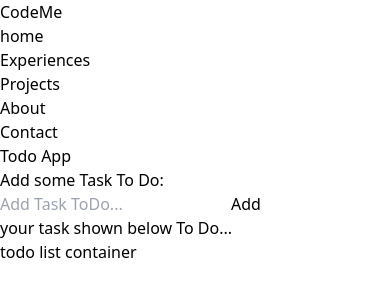
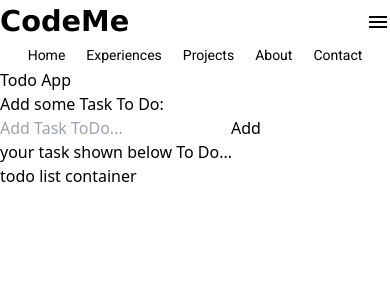
Before and after one commit to Keshav0509/Projects, a React (Vite) app in the folder ReactJs/01-TodoApp/: page / in a window 390 px wide. Shown: the top 300 px of the page. Built offline with nearby package versions, Linux system fonts and the light colour scheme.

Commit message:
remove extra files and write some new code for todo app

```diff
--- a/ReactJs/01-TodoApp/components/Navbar.jsx
+++ b/ReactJs/01-TodoApp/components/Navbar.jsx
@@ -1,5 +1,4 @@
-import style from './navbar.css';
-
+import style from './TodoStyle.module.css';
 
 function NavBar(){
 
@@ -10,19 +9,17 @@ function NavBar(){
           <div className={style.leftSection}>
             <span className={style.logo}>CodeMe</span>
             <div className={style.menuIcon}>
-              <div></div>
-              <div></div>
-              <div></div>
+              <img className={style.menu} src="../public/burgerMenu.svg" alt="" />
             </div>
           </div>
           <div className={style.rightSection}>
             <div>
               <ul className={style.link}>
-                <li><a href="#Home">home</a></li>
-                <li><a href="#Experiences">Experiences</a></li>
-                <li><a href="#Projects">Projects</a></li>
-                <li><a href="#About">About</a></li>
-                <li><a href="#Contact">Contact</a></li>
+                <a href="#Home"><li>Home</li></a>
+                <a href="#Experiences"><li>Experiences</li></a>
+                <a href="#Projects"><li>Projects</li></a>
+                <a href="#About"><li>About</li></a>
+                <a href="#Contact"><li>Contact</li></a>
               </ul>
             </div>
             <div></div>
@@ -32,4 +29,5 @@ function NavBar(){
     </>
   )
 }
+
 export default NavBar;
--- a/ReactJs/01-TodoApp/components/TodoApp.jsx
+++ b/ReactJs/01-TodoApp/components/TodoApp.jsx
@@ -1,3 +1,5 @@
+import style from './TodoStyle.module.css';
+
 function TodoApp(){
   return(
     <section>
--- /dev/null
+++ b/ReactJs/01-TodoApp/components/TodoStyle.module.css
@@ -0,0 +1,102 @@
+@import url('https://fonts.googleapis.com/css2?family=Roboto:ital,wght@0,100..900;1,100..900&display=swap');
+
+:root{
+  --clr-black: hsl(0, 0%, 10%);
+  --clr-red: hsl(0, 100%, 25%);
+}
+.nav{
+  display: flex;
+  align-items: center;
+  justify-content: space-between;
+  font-family: roboto, sans-serif, Arial, Helvetica, sans-serif, 'Times New Roman', Times, serif;
+}
+.leftSection{
+  display: flex;
+  justify-content: space-between;
+  align-items: center;
+}
+.logo{
+  font-size: 2.5rem;
+  font-family: Verdana, Geneva, Tahoma, sans-serif;
+  font-weight: bold;
+}
+.menu{
+  display: none;
+}
+.link{
+  display: flex;
+  align-items: center;
+  justify-content: flex-end;
+  gap: 1rem;
+}
+.link li{
+  /* border: 1px solid black; */
+  font-size: 1.5rem;
+  padding: 2px 8px;
+}
+.link li:hover{
+  color: var(--clr-red);
+}
+.link li a{
+  color: var(--clr-black);
+}
+
+
+/* mediaQuaries */
+
+@media(max-width:950px)
+{
+  .logo{
+    font-size: 2rem;
+  }
+  .link li{
+    font-size: 1.25rem;
+  }
+}
+
+@media(max-width:768px)
+{
+  .logo{
+    font-size: 2rem;
+  }
+  .link{
+    gap: 10px;
+  }
+  .link li{
+    font-size: 1.25rem;
+  }
+}
+
+@media(max-width:650px)
+{
+  .logo{
+    font-size: 1.8rem;
+  }
+  .link{
+    gap: 5px;
+  }
+  .link li{
+    font-size: 1.2rem;
+  }
+}
+
+@media(max-width:550px)
+{
+  .nav{
+    flex-direction: column;
+  }
+  .leftSection{
+    justify-content: space-between;
+    width: 100%;
+  }
+  .menu{
+    display: initial;
+    cursor: pointer;
+  }
+  .link{
+    gap: 5px;
+  }
+  .link li{
+    font-size: 14px;
+  }
+}
--- a/ReactJs/01-TodoApp/components/navbar.css
+++ /dev/null
@@ -1,3 +0,0 @@
-.container{
-  display: flex;
-}
```
Also changed, not shown: ReactJs/01-TodoApp/components/todoapp.css (deleted), ReactJs/01-TodoApp/public/burgerMenu.svg (added).
